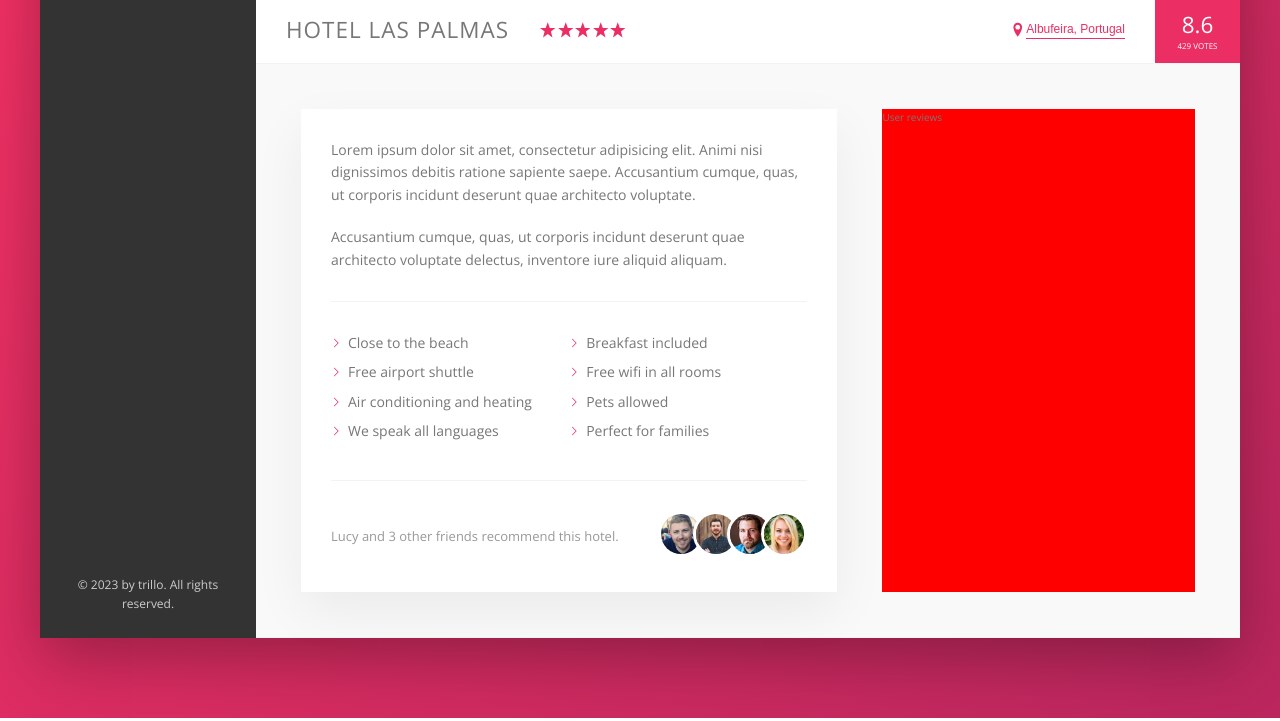
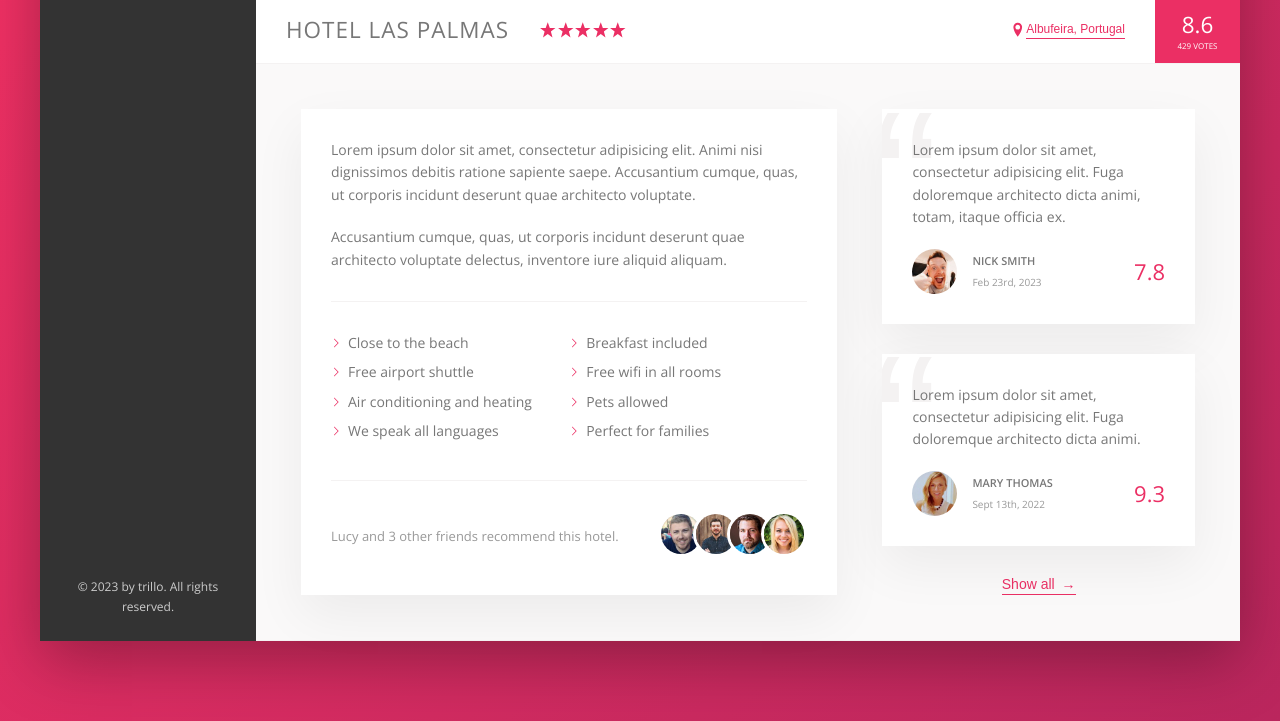
Before and after one commit to Bol2riZH/Trillo, a website: page index.html in a window 1280 px wide. Shown: the part 538-1259 px from the top of the page. Drawn offline with nearby package versions, Linux system fonts and the light colour scheme.

Commit message:
building user reviews

```diff
--- a/index.html
+++ b/index.html
@@ -204,7 +204,47 @@
               </div>
             </div>
 
-            <div class="user-reviews">User reviews</div>
+            <div class="user-reviews">
+              <figure class="review">
+                <blockquote class="review__text">
+                  Lorem ipsum dolor sit amet, consectetur adipisicing elit. Fuga
+                  doloremque architecto dicta animi, totam, itaque officia ex.
+                </blockquote>
+                <figcaption class="review__user">
+                  <img
+                    src="img/user-1.jpg"
+                    alt="User 1"
+                    class="review__photo"
+                  />
+                  <div class="review__user-box">
+                    <p class="review__user-name">Nick Smith</p>
+                    <p class="review__user-date">Feb 23rd, 2023</p>
+                  </div>
+                  <div class="review__rating">7.8</div>
+                </figcaption>
+              </figure>
+
+              <figure class="review">
+                <blockquote class="review__text">
+                  Lorem ipsum dolor sit amet, consectetur adipisicing elit. Fuga
+                  doloremque architecto dicta animi.
+                </blockquote>
+                <figcaption class="review__user">
+                  <img
+                    src="img/user-2.jpg"
+                    alt="User 2"
+                    class="review__photo"
+                  />
+                  <div class="review__user-box">
+                    <p class="review__user-name">Mary Thomas</p>
+                    <p class="review__user-date">Sept 13th, 2022</p>
+                  </div>
+                  <div class="review__rating">9.3</div>
+                </figcaption>
+              </figure>
+
+              <button class="btn-inline">Show all <span>&rarr;</span></button>
+            </div>
           </div>
         </main>
       </div>
--- a/sass/_components.scss
+++ b/sass/_components.scss
@@ -272,8 +272,17 @@
 
   transition: 0.2s;
 
+  & span {
+    margin-left: 3px;
+    transition: margin-left 0.2s;
+  }
+
   &:hover {
     color: var(--color-grey-dark-1);
+
+    span {
+      margin-left: 8px;
+    }
   }
   &:focus {
     outline: none;
@@ -366,3 +375,66 @@
     }
   }
 }
+
+///////////////////////////////////////////
+// REVIEWS
+.review {
+  position: relative;
+  background-color: #fff;
+  box-shadow: var(--shadow-light);
+  padding: 3rem;
+  margin-bottom: 3rem;
+  overflow: hidden;
+
+  &__text {
+    position: relative;
+    margin-bottom: 2rem;
+    z-index: 3;
+  }
+
+  &__user {
+    display: flex;
+    align-items: center;
+  }
+
+  &__photo {
+    height: 4.5rem;
+    width: 4.5rem;
+    border-radius: 50%;
+    margin-right: 1.5rem;
+  }
+
+  &__user-box {
+    margin-right: auto;
+  }
+
+  &__user-name {
+    font-size: 1.1rem;
+    font-weight: 600;
+    text-transform: uppercase;
+    margin-bottom: 0.4rem;
+  }
+
+  &__user-date {
+    font-size: 1rem;
+    color: var(--color-grey-dark-3);
+  }
+
+  &__rating {
+    color: var(--color-primary);
+    font-size: 2.2rem;
+    font-weight: 300;
+  }
+
+  &::before {
+    content: "\201C";
+    position: absolute;
+    top: -2.75rem;
+    left: -1rem;
+    line-height: 1;
+    font-size: 20rem;
+    font-family: sans-serif;
+    color: var(--color-grey-light-2);
+    z-index: 1;
+  }
+}
--- a/sass/_layout.scss
+++ b/sass/_layout.scss
@@ -39,12 +39,12 @@
 .detail {
   display: flex;
   padding: 4.5rem;
+  font-size: 1.4rem;
   background-color: var(--color-grey-light-1);
   border-bottom: var(--line);
 }
 
 .description {
-  font-size: 1.4rem;
   background-color: #fff;
   box-shadow: var(--shadow-light);
   padding: 3rem;
@@ -53,6 +53,8 @@
 }
 
 .user-reviews {
-  background-color: red;
+  display: flex;
+  flex-direction: column;
+  align-items: center;
   flex: 1;
 }
```
Also changed, not shown: css/style.css, 1 other file.
